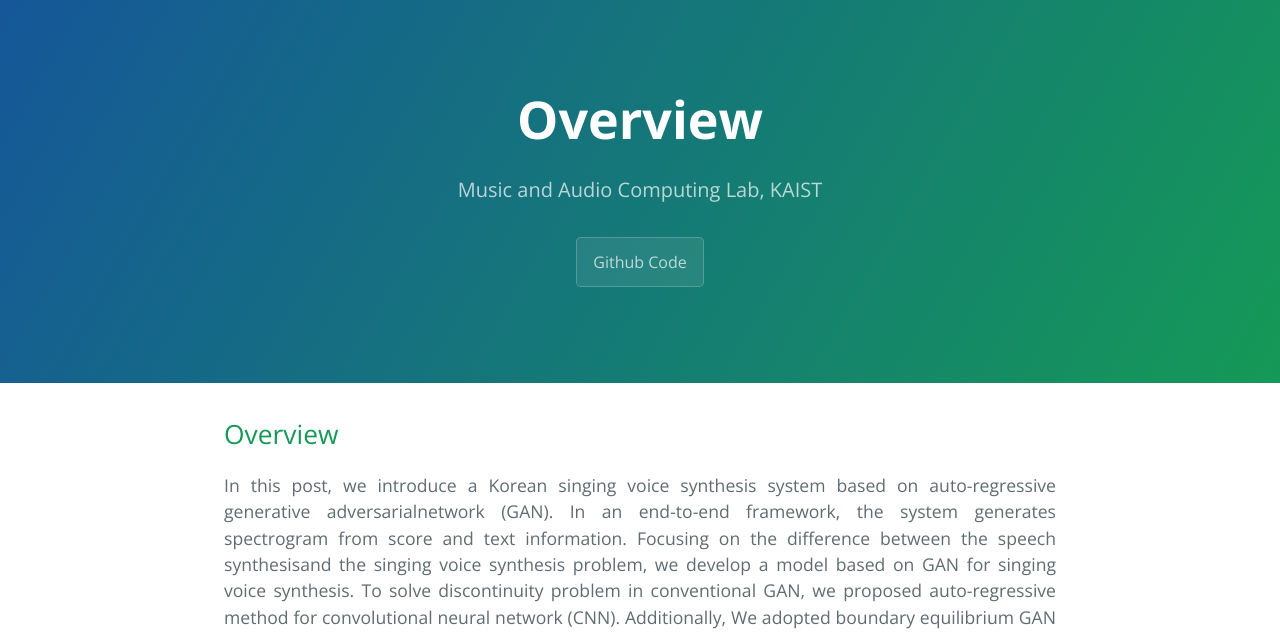
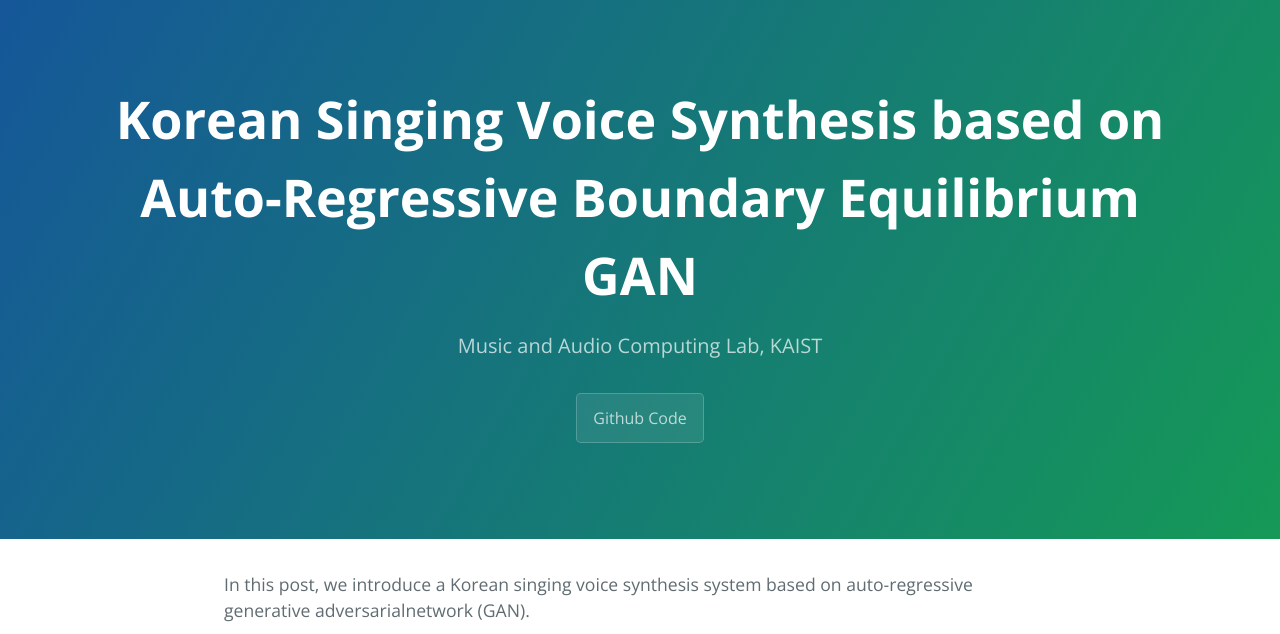
Before and after one commit to SoonbeomChoi/saebyulgan-blog, a Jekyll site: the page built from index.md, in a window 1280 px wide and 1400 px high. Shown: the top 634 px of the window. Built offline with Jekyll 4.4.1, drawn with Linux system fonts in a browser that asks for light colours; our own code applies the rules of GitHub Pages for plain Markdown files; some of the changed text lies outside the part shown.

Commit message:
modified:   index.md

```diff
--- a/index.md
+++ b/index.md
@@ -1,16 +1,14 @@
----
-layout: default
----
+In this post, we  introduce  a  Korean  singing  voice  synthesis  system  based  on  auto-regressive  generative  adversarialnetwork (GAN).
 
-## Overview
+### Overview
 <p align="justify">
-In this post, we  introduce  a  Korean  singing  voice  synthesis  system  based  on  auto-regressive  generative  adversarialnetwork (GAN). In an end-to-end framework, the system generates spectrogram from score and text information. Focusing on the difference between the speech synthesisand the singing voice synthesis problem, we develop a model based on GAN for singing voice synthesis. To solve discontinuity problem in conventional GAN, we proposed auto-regressive method for convolutional neural network (CNN). Additionally, We adopted boundary equilibrium GAN objective to generates high quality spectrogram.
+Singing voice synthesis is a complicated task that involves multidimensional controls of a singer model, including phonemic modulation by lyrics, pitch control by music score, and natural elements such as breath sounds and vibrato expressions. Recently, end-to-end learning models based on GAN have drawn much interest to overcome the limitation of concatenative synthesis and statistical parametric models. When GAN is applied to the audio domain, it entails several issues: the choice of audio representation to generate, handling temporal continuity between two adjacent outputs, finding an effective loss metric for the audio representation. We propose a Korean singing voice synthesis system that addresses the issues using an auto-regressive GAN that generates spectrogram with the boundary equilibrium objective.
 </p>
 
 ![Model Architecture Ver 5 small artboard 2](https://user-images.githubusercontent.com/15067112/67160811-804e5180-f38f-11e9-8304-1c99420d644a.jpg)
 <p align="center">Figure.1 Overview of the proposed singing voice synthesis system.</p>
 
-## Auto-Regressive Method
+### Auto-Regressive Method
 <p align="justify">
 A fundamental issue in the image-based approach when it is applied to audio data is that the model can span only a short audio segment and therefore successive segments generated over time can be discontinuous. To address this problem, we propose an auto-regressive conditional GAN which uses spectrogram in a previous time step as input to produce spectrogram in the current time step.
 Following figure shows how auto-regressive (AR) method helps generating continuous spectrogram. Without AR method the model generates distinct images of spectrogram but with AR method spectrogram is generated refered to previous spectrogram.
@@ -19,7 +17,7 @@
 ![Spectrograms for upload 2](https://user-images.githubusercontent.com/15067112/67160822-a4aa2e00-f38f-11e9-969e-6f2fd1b878eb.jpg)
 <p align="center">Figure.2 Spectrogram from ground truth and generated spectrograms from the proposed system.</p>
 
-## Results
+### Results
 <p align="justify">
 We compared generated samples from the proposed model with ground truth samples and reconstructed samples. The ground truth samples are from original records and the reconstructed samples are processed same as generated samples to evaluate the sound quality loss from signal processing.
 </p>
```
